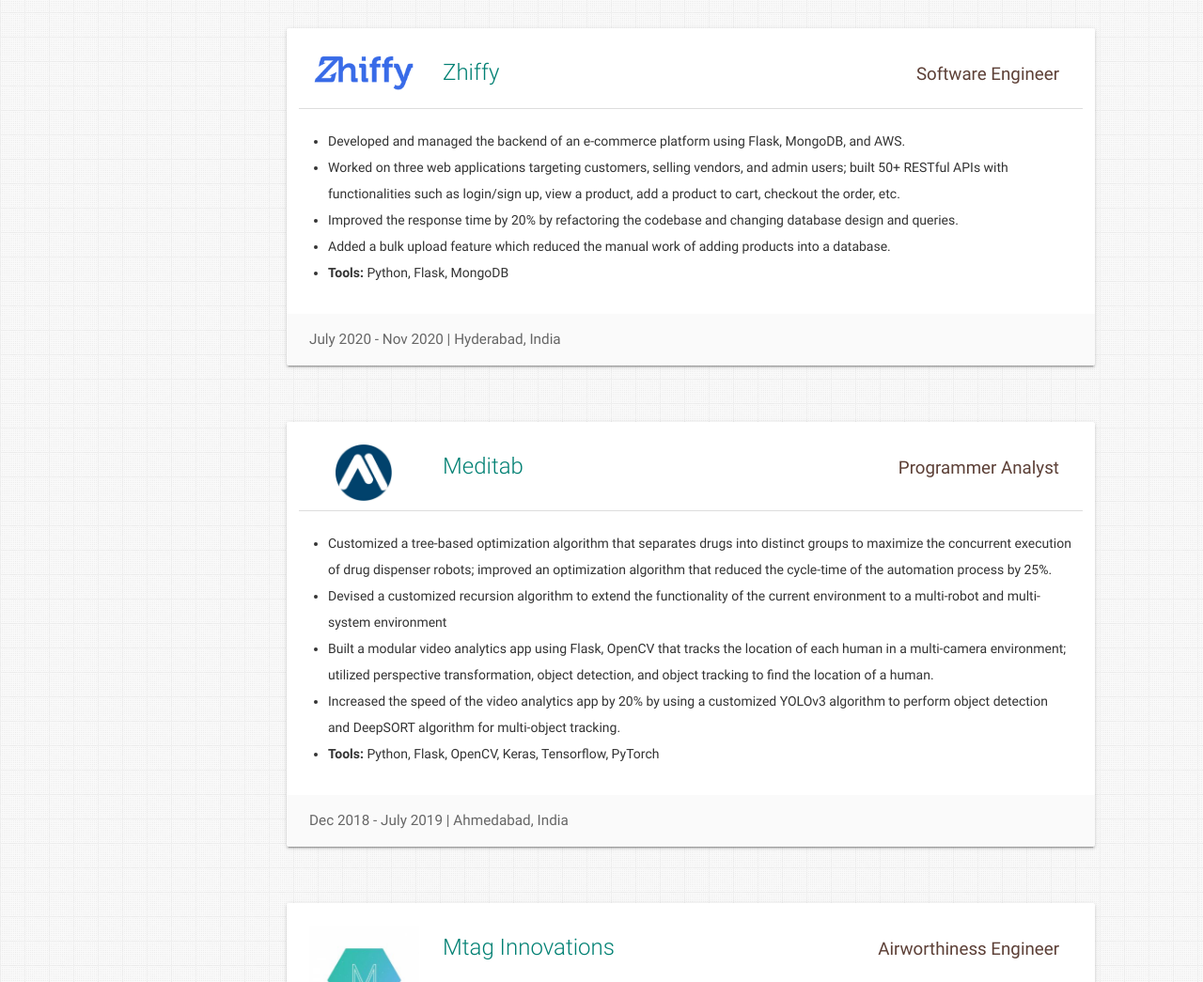
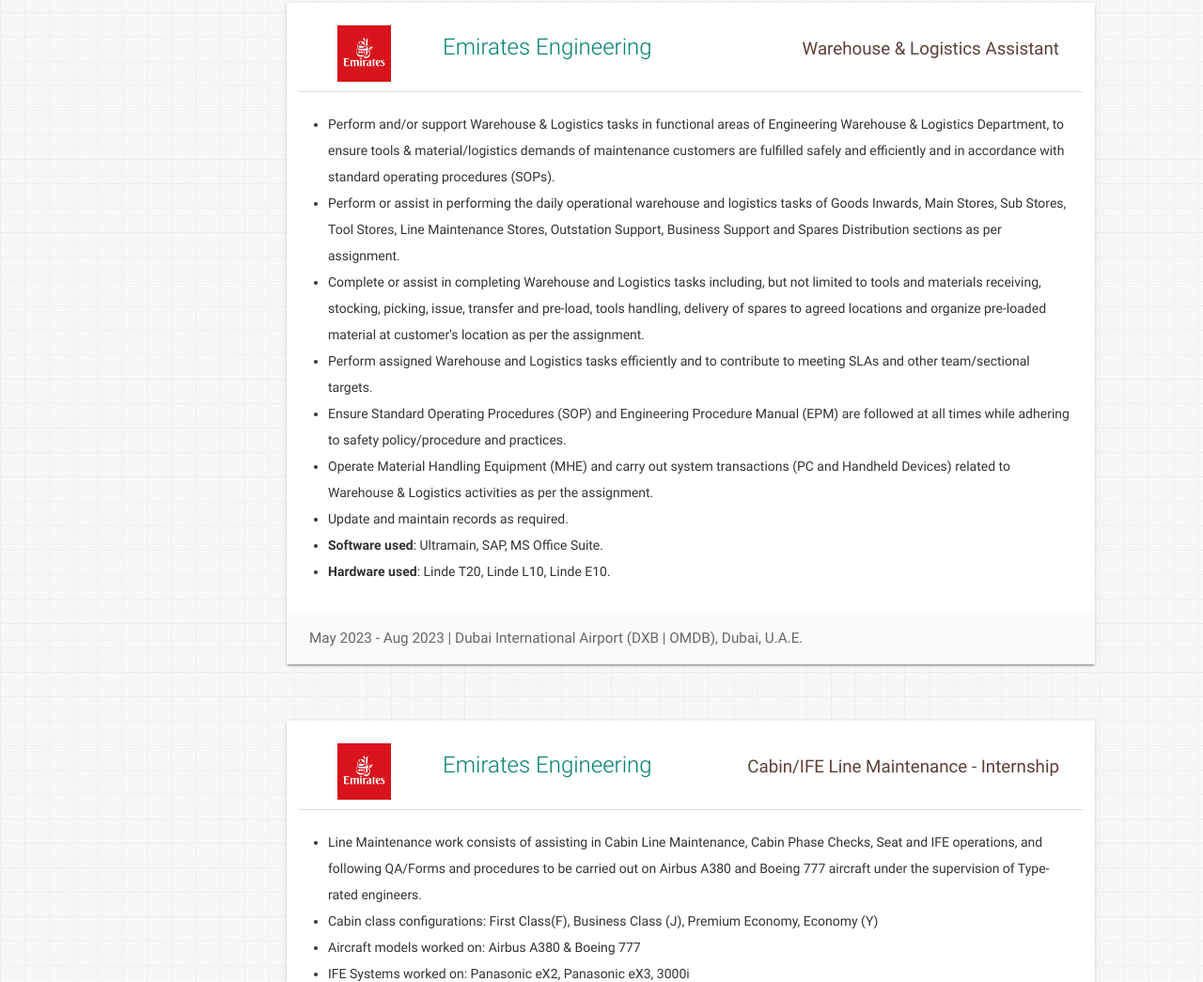
Before and after one commit to gershomdsouza/gershomdsouza.github.io, a plain HTML site: page index.html in a window 1280 px wide. Shown: the part 1755-2800 px from the top of the page at 94% size. Drawn offline with nearby package versions, Linux system fonts and the light colour scheme.

Commit message:
This was a new experience, adding past experience.

```diff
--- a/index.html
+++ b/index.html
@@ -190,7 +190,7 @@
         </p>
       </div>
     </section>
-~~~~~~~~~~~~~~~~~~~~~~~~~~~~~~~~~~~~~~~~~~~~~~~~~~~~~~~~~~~~~~~~~~~~~~~~~~~~~~~~~~~~~~~~~~~~~~~~~~~~~~~~~~~~~~~~~~~~~~~~~~~~~~~~~~~~~~~~~~~~~~~~~~~~~~
+
 
     <!-- Third Section: Experience -->
     <section id="experience" class="section scrollspy">
@@ -202,77 +202,65 @@
           <div class="card-content">
             <div class="row">
               <div class="col s12 m2">
-                <a href="https://www.zhiffy.com/" target="_blank"><img alt="Zhiffy logo"
-                    src="/assets/img/exp-zhiffy-logo-1.webp" class="responsive-img center-block" /></a>
+                <a href="https://www.emirates.com/" target="_blank"><img alt="Emirates logo"
+                    src="/assets/img/800px-Emirates_logo.png" class="responsive-img center-block" /></a>
               </div>
               <!-- <div class="col s12 m10"> -->
               <div class="col s12 m10">
                 <p>
-                  <span class="card-title"><a href="https://www.zhiffy.com/" target="_blank"
-                      class="teal-text hoverline">Zhiffy</a></span>
+                  <span class="card-title"><a href="https://www.emiratesengineering.com/" target="_blank"
+                      class="teal-text hoverline">Emirates Engineering</a></span>
                 </p>
               </div>
             </div>
-            <div class="role brown-text text-darken-2">Software Engineer</div>
+            <div class="role brown-text text-darken-2">Warehouse & Logistics Assistant</div>
             <ul>
-              <li>
-                Developed and managed the backend of an e-commerce platform using Flask, MongoDB, and AWS.
-              </li>
-              <li>
-                Worked on three web applications targeting customers, selling vendors, and admin users; built 50+ RESTful APIs with functionalities
-such as login/sign up, view a product, add a product to cart, checkout the order, etc.
-              </li>
-              <li>Improved the response time by 20% by refactoring the codebase and changing database design and queries.</li>
-              <li>Added a bulk upload feature which reduced the manual work of adding products into a database.</li>
-              <li>
-                <b>Tools:</b> Python, Flask, MongoDB
-              </li>
+              <li>Perform and/or support Warehouse & Logistics tasks in functional areas of Engineering Warehouse & Logistics Department, to ensure tools & material/logistics demands of maintenance customers are fulfilled safely and efficiently and in accordance with standard operating procedures (SOPs).</li>
+              <li>Perform or assist in performing the daily operational warehouse and logistics tasks of Goods Inwards, Main Stores, Sub Stores, Tool Stores, Line Maintenance Stores, Outstation Support, Business Support and Spares Distribution sections as per assignment.</li>
+              <li>Complete or assist in completing Warehouse and Logistics tasks including, but not limited to tools and materials receiving, stocking, picking, issue, transfer and pre-load, tools handling, delivery of spares to agreed locations and organize pre-loaded material at customer's location as per the assignment.</li>
+              <li>Perform assigned Warehouse and Logistics tasks efficiently and to contribute to meeting SLAs and other team/sectional targets.</li>
+              <li>Ensure Standard Operating Procedures (SOP) and Engineering Procedure Manual (EPM) are followed at all times while adhering to safety policy/procedure and practices.</li>
+              <li>Operate Material Handling Equipment (MHE) and carry out system transactions (PC and Handheld Devices) related to Warehouse & Logistics activities as per the assignment.</li>
+              <li>Update and maintain records as required.</li>
+              <li><b>Software used</b>: Ultramain, SAP, MS Office Suite.</li>
+              <li><b>Hardware used</b>: Linde T20, Linde L10, Linde E10.</li>
             </ul>
           </div>
           <div class="card-action">
-            <span>July 2020 - Nov 2020 | Hyderabad, India</span>
+            <span>May 2023 - Aug 2023 | Dubai International Airport (DXB | OMDB), Dubai, U.A.E.</span>
           </div>
         </div>
+
 
 
         <div class="card">
           <div class="card-content">
             <div class="row">
               <div class="col s12 m2">
-                <a href="https://www.meditab.com" target="_blank"><img alt="Meditab logo"
-                    src="/assets/img/exp-meditab-logo-500x500.jpg" class="responsive-img center-block" /></a>
+                <a href="https://www.emirates.com/" target="_blank"><img alt="Emirates logo"
+                    src="/assets/img/800px-Emirates_logo.png" class="responsive-img center-block" /></a>
               </div>
               <!-- <div class="col s12 m10"> -->
               <div class="col s12 m10">
                 <p>
-                  <span class="card-title"><a href="http://meditab.com" target="_blank"
-                      class="teal-text hoverline">Meditab</a></span>
+                  <span class="card-title"><a href="https://www.emiratesengineering.com/" target="_blank"
+                      class="teal-text hoverline">Emirates Engineering</a></span>
                 </p>
               </div>
             </div>
-            <div class="role brown-text text-darken-2">Programmer Analyst</div>
+            <div class="role brown-text text-darken-2">Cabin/IFE Line Maintenance - Internship</div>
             <ul>
-              <li>
-                Customized a tree-based optimization algorithm that separates drugs into distinct groups to maximize the concurrent execution of drug
-dispenser robots; improved an optimization algorithm that reduced the cycle-time of the automation process by 25%.
-              </li>
-              <li>
-                Devised a customized recursion algorithm to extend the functionality of the current environment to a multi-robot and multi-system
-environment
-              </li>
-              <li>
-                Built a modular video analytics app using Flask, OpenCV that tracks the location of each human in a multi-camera environment;
-utilized perspective transformation, object detection, and object tracking to find the location of a human.
-              </li>
-              <li>Increased the speed of the video analytics app by 20% by using a customized YOLOv3 algorithm to perform object detection and
-                DeepSORT algorithm for multi-object tracking.</li>
-              <li>
-                <b>Tools:</b> Python, Flask, OpenCV, Keras, Tensorflow, PyTorch
+              <li>Line Maintenance work consists of assisting in Cabin Line Maintenance, Cabin Phase Checks, Seat and IFE operations, and following QA/Forms and procedures to be carried out on Airbus A380 and Boeing 777 aircraft under the supervision of Type-rated engineers.</li>
+              <li>Cabin class configurations: First Class(F), Business Class (J), Premium Economy, Economy (Y)</li>
+              <li>Aircraft models worked on: Airbus A380 & Boeing 777</li>
+              <li>IFE Systems worked on: Panasonic eX2, Panasonic eX3, 3000i</li>
+              <li><b>Software used</b>: Ultramain, SAP, MS Office Suite.</li>
+              <li><b>Hardware used</b>: Approved Maintenance tooling as per AMM and IPC.</li>
               </li>
             </ul>
           </div>
           <div class="card-action">
-            <span>Dec 2018 - July 2019 | Ahmedabad, India</span>
+            <span>Jan 2023 - Apr 2023 | Dubai International Airport (DXB | OMDB), Dubai, U.A.E.</span>
           </div>
         </div>
 
@@ -281,34 +269,25 @@ utilized perspective transformation, object detection, and object tracking to fi
           <div class="card-content">
             <div class="row">
               <div class="col s12 m2">
-                <img alt="Mtag logo" src="/assets/img/exp-mtag-logo-250x250.jpg" class="responsive-img center-block" />
-
+                <a href="https://emiratesaviationservices.com/" target="_blank"><img alt="EAS logo"
+                    src="/assets/img/emirates-aviation-services-logo.png" class="responsive-img center-block" /></a>
               </div>
-
-              <!-- <div class="col s12 m10"> -->
               <div class="col s12 m10">
                 <p>
-                  <span class="card-title"><a href="#experience" class="teal-text hoverline">Mtag
-                      Innovations</a></span>
+                  <span class="card-title"><a href="https://emiratesaviationservices.com/" target="_blank"
+                      class="teal-text hoverline">Emirates Aviation Services LLC</a></span>
                 </p>
               </div>
             </div>
-            <div class="role brown-text text-darken-2">Airworthiness Engineer</div>
+            <div class="role brown-text text-darken-2">On-Job Training Internship</div>
             <ul>
-              <li>
-                Programmed a cloud-based web app using Flask and JavaScript aimed at storing, visualizing, and tracking temperature and humidity
-of each drug container to estimate the degradation of the drug.
-              </li>
-              <li>
-                Created an alert system to send notifications and emails when the parameters exceed the threshold.
-              </li>
-              <li>
-                <b>Tools:</b> Python, Flask, JavaScript
-              </li>
+              <li>Work consisted of Line Maintenance On-Job Training carried out on Piper PA-28 & Cessna 172S Aircraft under the supervision of Type-rated engineers and as per GCAA approved AMP-Maintenance task & snag rectification..</li>
+              <li>Aircraft models worked on: Cessna Skyhawk 172S & Piper Warrior III PA-28-161</li>
+              <li><b>Hardware used</b>: Approved Maintenance tooling as per AMM and IPC.</li>
             </ul>
           </div>
           <div class="card-action">
-            <span>July 2018 - Nov 2018 | Ahmedabad, India</span>
+            <span>Jul 2018 - Aug 2018 | Al Maktoum International Airport (DWC | OMDW), Dubai, U.A.E.</span>
           </div>
         </div>
 
@@ -317,42 +296,33 @@ of each drug container to estimate the degradation of the drug.
           <div class="card-content">
             <div class="row">
               <div class="col s12 m2">
-                <a href="https://www.cignex.com" target="_blank"><img alt="Cignex logo"
-                    src="/assets/img/exp-cignex-logo.png" class="responsive-img center-block" /></a>
+                <a href="https://emiratesaviationservices.com/" target="_blank"><img alt="EAS logo"
+                    src="/assets/img/emirates-aviation-services-logo.png" class="responsive-img center-block" /></a>
               </div>
               <div class="col s12 m10">
                 <p>
-                  <span class="card-title"><a href="https://www.cignex.com" target="_blank"
-                      class="teal-text hoverline">CIGNEX
-                      Datamatics </a></span>
+                  <span class="card-title"><a href="https://emiratesaviationservices.com/" target="_blank"
+                      class="teal-text hoverline">Emirates Aviation Services LLC</a></span>
                 </p>
               </div>
             </div>
-            <div class="role brown-text text-darken-2">Project Trainee</div>
+            <div class="role brown-text text-darken-2">On-Job Training Internship</div>
             <ul>
-              <li>
-                Designed a library management system for a local library, where we undertook activities like requirement
-                elicitation, preparing Data Flow
-                and Entity-Relationship diagrams.
-              </li>
-              <li>
-                Delivered a solution for a POC involving Automatic Financial Document Classifier using Natural Language
-                Processing and Support Vector
-                Machines with 96% accuracy on the company’s data.
-              </li>
-              <li>
-                <b>Tools:</b> Python, Scikit-learn, NLTK
-              </li>
+              <li>Work consisted of Line Maintenance On-Job Training carried out on Piper PA-28 & Cessna 172S Aircraft under the supervision of Type-rated engineers and as per GCAA approved AMP-Maintenance task & snag rectification..</li>
+              <li>Aircraft models worked on: Cessna Skyhawk 172S & Piper Warrior III PA-28-161</li>
+              <li><b>Hardware used</b>: Approved Maintenance tooling as per AMM and IPC.</li>
             </ul>
           </div>
           <div class="card-action">
-            <span>June 2017 - July 2017 | Ahmedabad, India</span>
+            <span>Jun 2017 - Sep 2017 | Al Maktoum International Airport (DWC | OMDW), Dubai, U.A.E.</span>
           </div>
         </div>
 
       </div>
     </section>
 
+
+    ~~~~~~~~~~~~~~~~~~~~~~~~~~~~~~~~~~~~~~~~~~~~~~~~~~~~~~~~~~~~~~~~~~~~~~~~~~~~~~~~~~~~~~~~~~~~~~~~~~~~~~~~~~~~~~~~~~~~~~~~~~~~~~~~~~~~~~~~~~~~~~~~~~~~~~
     <!-- Seventh Section: Education -->
     <section id="education" class="section scrollspy">
       <h3 class="page-title white-text teal">Education</h3>
@@ -427,28 +397,28 @@ of each drug container to estimate the degradation of the drug.
       <h3 class="page-title white-text teal">Contact</h3>
       <div class="container">
         <p>
-          <a aria-label="Call Varad" data-position="top" data-tooltip="Call Varad"
+          <a aria-label="Call Gershom" data-position="top" data-tooltip="Call Gershom"
             class="btn-floating btn-large waves-effect waves-light blue-grey tooltipped"><i class="fa fa-phone"></i><a
-              aria-label="Call Varad">+17548372405</a></a>
+              aria-label="Call Gershom">+17548372405</a></a>
         </p>
         <p>
-          <a aria-label="Email Varad" href="mailto:vbhogayata@gmail.com" target="_blank" data-position="top"
-            data-tooltip="Email Varad" class="btn-floating btn-large waves-effect waves-light blue-grey tooltipped"><i
+          <a aria-label="Email Gershom" href="mailto:gershom@ggg777.com" target="_blank" data-position="top"
+            data-tooltip="Email Gershom" class="btn-floating btn-large waves-effect waves-light blue-grey tooltipped"><i
               class="fa fa-envelope"></i><a aria-label="Email Varad" href="mailto:gershom@ggg777.com"
               class="hoverline">gershom@ggg777.com</a></a>
         </p>
         <p>
-          <a aria-label="View Varad on GitHub" href="http://github.com/gershomdsouza" target="_blank"
+          <a aria-label="View Gershom on GitHub" href="http://github.com/gershomdsouza" target="_blank"
             data-position="top" data-tooltip="View Gershom on GitHub"
             class="btn-floating btn-large waves-effect waves-light blue-grey tooltipped"><i class="fa fa-github"></i><a
-              aria-label="Varad on Github" href="http://github.com/gershomdsouza" class="hoverline"
+              aria-label="Gershom on Github" href="http://github.com/gershomdsouza" class="hoverline"
               target="_blank">github.com/gershomdsouza</a></a>
         </p>
         <p>
-          <a aria-label="View Varad on LinkedIn" href="http://linkedin.com/in/gershomdsouza" target="_blank"
-            data-position="top" data-tooltip="View Varad on LinkedIn"
+          <a aria-label="View Gershom on LinkedIn" href="http://linkedin.com/in/gershomdsouza" target="_blank"
+            data-position="top" data-tooltip="View Gershom on LinkedIn"
             class="btn-floating btn-large waves-effect waves-light blue-grey tooltipped"><i
-              class="fa fa-linkedin"></i><a aria-label="Varad on LinkedIn" href="http://linkedin.com/in/gershomdsouza"
+              class="fa fa-linkedin"></i><a aria-label="Gershom on LinkedIn" href="http://linkedin.com/in/gershomdsouza"
               class="hoverline" target="_blank">linkedin.com/in/gershomdsouza</a></a>
         </p>
       </div>
@@ -459,10 +429,10 @@ of each drug container to estimate the degradation of the drug.
   <script src="assets/vendor/typed.js/typed.min.js"></script>
   <script type="text/javascript">
     var typed = new Typed('.typing',{
-      strings: ["Pythonist", "Developer", "Fast Learner"],
+      strings: ["Private Pilot", "Airworthiness Engineer", "Aerospace Engineer", "Problem solver", "Mechanic"],
       loop: true,
-      typeSpeed: 80,
-      backSpeed: 40
+      typeSpeed: 100,
+      backSpeed: 60
     });
   </script>
 
```
Also changed, not shown: assets/img/800px-Emirates_logo.png (added), assets/img/emirates-aviation-services-logo.png (added).
